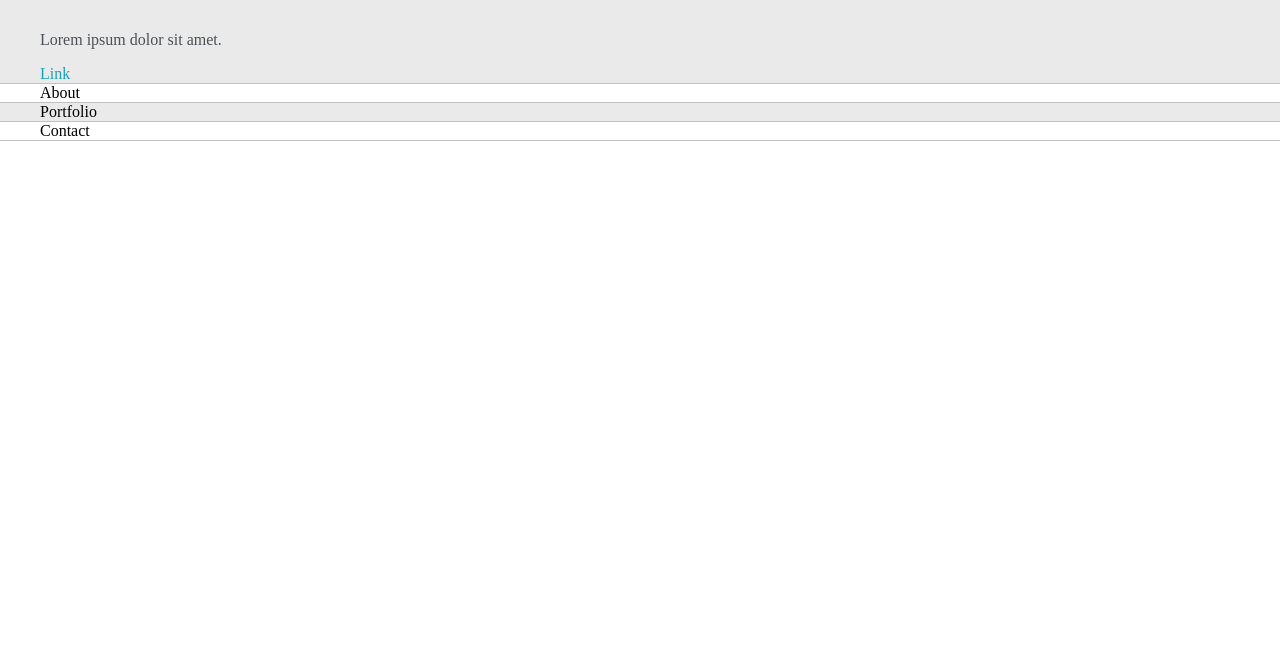
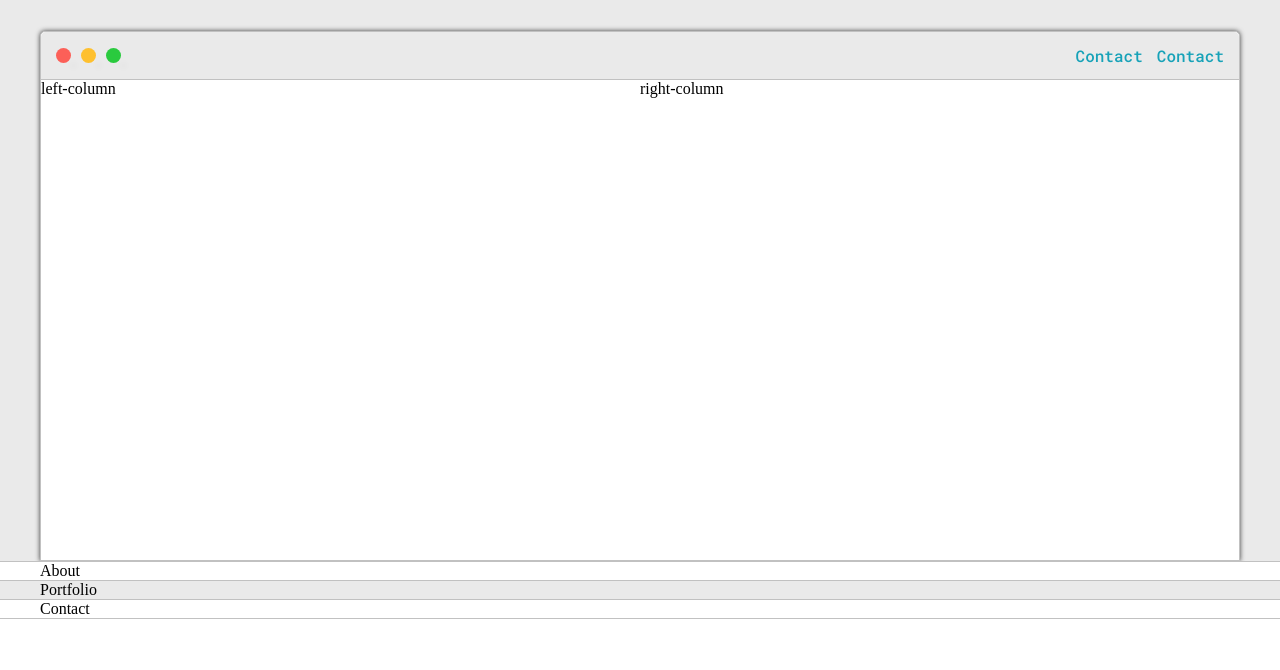
Before and after one commit to ashfebzer/ashwath_portfolio, a plain HTML site: page index.html in a window 1280 px wide. Shown: the part 130-800 px from the top of the page. Drawn offline with Linux system fonts and the light colour scheme.

Commit message:
Added header section & the navigation

```diff
--- a/css/style.css
+++ b/css/style.css
@@ -23,11 +23,13 @@ html, body {
 h1, h2, h3, h4, h5, h6, strong {
 	color: var(--mainText);
 	font-family: 'Russo One', sans-serif;
+	font-weight: 500;
 
 }
 
 p, li, span, label, input, textarea{
 	color: var(--secondaryText);
+	font-family: 'Roboto Mono', monospace;
 }
 
 a{
@@ -66,6 +68,106 @@ h6 {font-size: 16px}
 	margin: 0 auto;
 }
 
+.title-wrapper{
+	display: grid;
+	text-align: center;
+	align-content: center;
+	min-height: 10em;
+}
+
+.intro-wrapper{
+	background-color: var(--secondaryColor);
+	border: 1px solid var(--borderColor);
+	border-radius: 5px 5px 0 0;
+
+	-webkit-box-shadow: 0px 0px 5px 0px rgba(0,0,0,0.75);
+	-moz-box-shadow: 0px 0px 5px 0px rgba(0,0,0,0.75);
+	box-shadow: 0px 0px 5px 0px rgba(0,0,0,0.75);
+
+	display: grid;
+	grid-template-columns: 1fr 1fr;
+	grid-template-rows: 3em 30em;
+	grid-template-areas:
+		'nav-wrapper nav-wrapper'
+		'left-column right-column'
+	;
+}
+
+.nav-wrapper{
+	border-radius: 5px 5px 0 0;
+	border-bottom: 1px solid var(--borderColor);
+	grid-area: nav-wrapper;
+	display: flex;
+	justify-content: space-between;
+	align-items: center;
+	background-color: var(--mainColor);
+
+}
+
+#navigation{
+	margin: 0;
+	padding: 10px;
+}
+
+#navigation li{
+	display: inline-block;
+	margin-right: 5px;
+	margin-left: 5px;
+}
+
+.dots-wrapper{
+	display: flex;
+	padding: 10px;
+}
+
+#dot-1{
+	background-color: #FC6058;
+}
+
+#dot-2{
+	background-color: #FEC02F;
+}
+
+#dot-3{
+	background-color: #2ACA3E;
+}
+
+.browser-dot{
+	background-color: #000;
+	height: 15px;
+	width: 15px;
+	border-radius: 50%;
+	margin: 5px;
+
+	-webkit-box-shadow: 10px 10px 5px -7px rgba(0,0,0,0.75);
+	-moz-box-shadow: 10px 10px 5px -7px rgba(0,0,0,0.75);
+	box-shadow: 10px 10px 5px -7px rgba(0,0,0,0.75);
+
+}
+
+.left-column{
+	grid-area: left-column;
+
+}
+
+.right-column{
+	grid-area: right-column;
+
+}
+
+
+
+
+
+
+
+
+
+
+
+
+
+
 @media screen and (max-width: 1200px) {
 	.main-container{
 		width: 95%;
--- a/index.html
+++ b/index.html
@@ -8,16 +8,47 @@
 
 	<!-- Fonts -->
 	<link href="https://fonts.googleapis.com/css2?family=Russo+One&display=swap" rel="stylesheet">
+	<link href="https://fonts.googleapis.com/css2?family=Roboto+Mono:wght@500&family=Russo+One&display=swap" rel="stylesheet">
+
+
 	<!-- Stylesheet -->
 	<link rel="stylesheet" type="text/css" href="css/style.css">
 </head>
 <body>
+
 	<!-- Title -->
 	<section class="s1">
 		<div class="main-container">
-			<h1>Hi, I'm Ashwath Kumar</h1>
-			<p>Lorem ipsum dolor sit amet.</p>
-			<a href="#">Link</a>
+			<!-- Title wrapper -->
+			<div class="title-wrapper">
+				<h1>Hi, I'm Ashwath Kumar</h1>
+			</div>
+
+			<!-- Intro Wrapper -->
+			<div class="intro-wrapper">
+				<div class="nav-wrapper">
+					<!-- Dots -->
+					<div class="dots-wrapper">
+						<div id="dot-1" class="browser-dot"></div>
+						<div id="dot-2" class="browser-dot"></div>
+						<div id="dot-3" class="browser-dot"></div>
+					</div>
+					<!-- Navigation -->
+					<ul id="navigation">
+						<li><a href="#">Contact</a></li>
+						<li><a href="#">Contact</a></li>
+					</ul>
+				</div>
+
+				<div class="left-column">
+					left-column
+				</div>
+
+				<div class="right-column">
+					right-column
+				</div>
+
+			</div>
 		</div>
 	</section>
 
```
